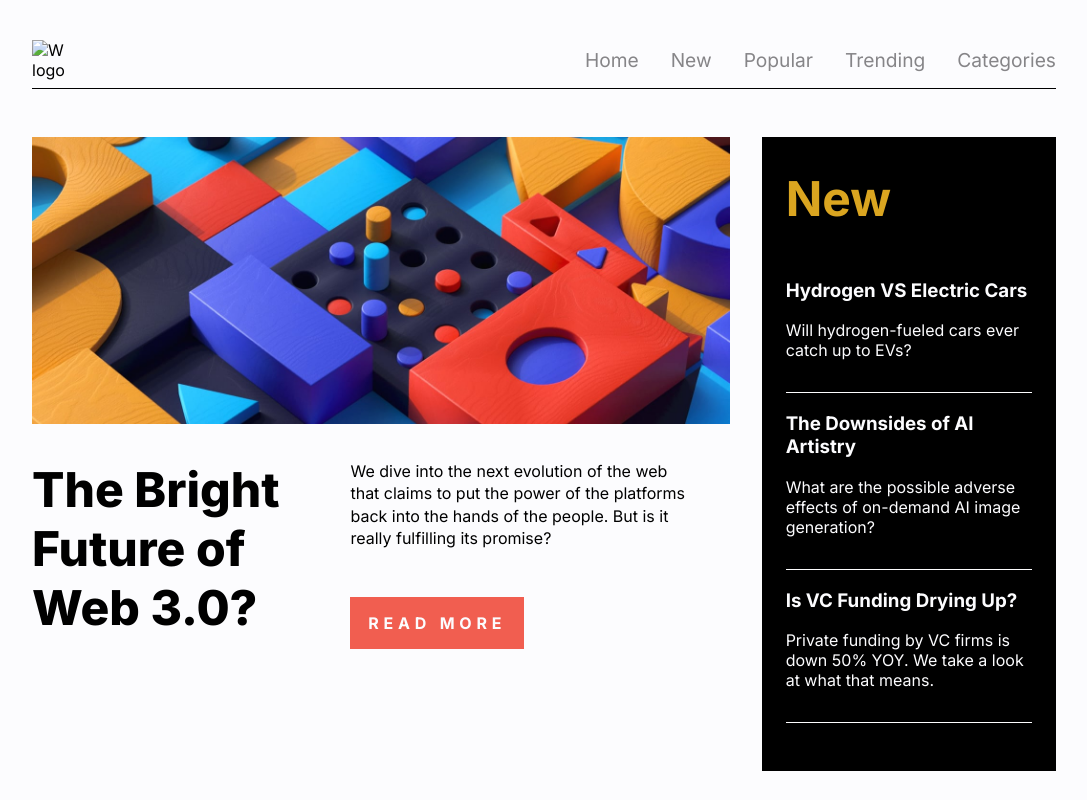
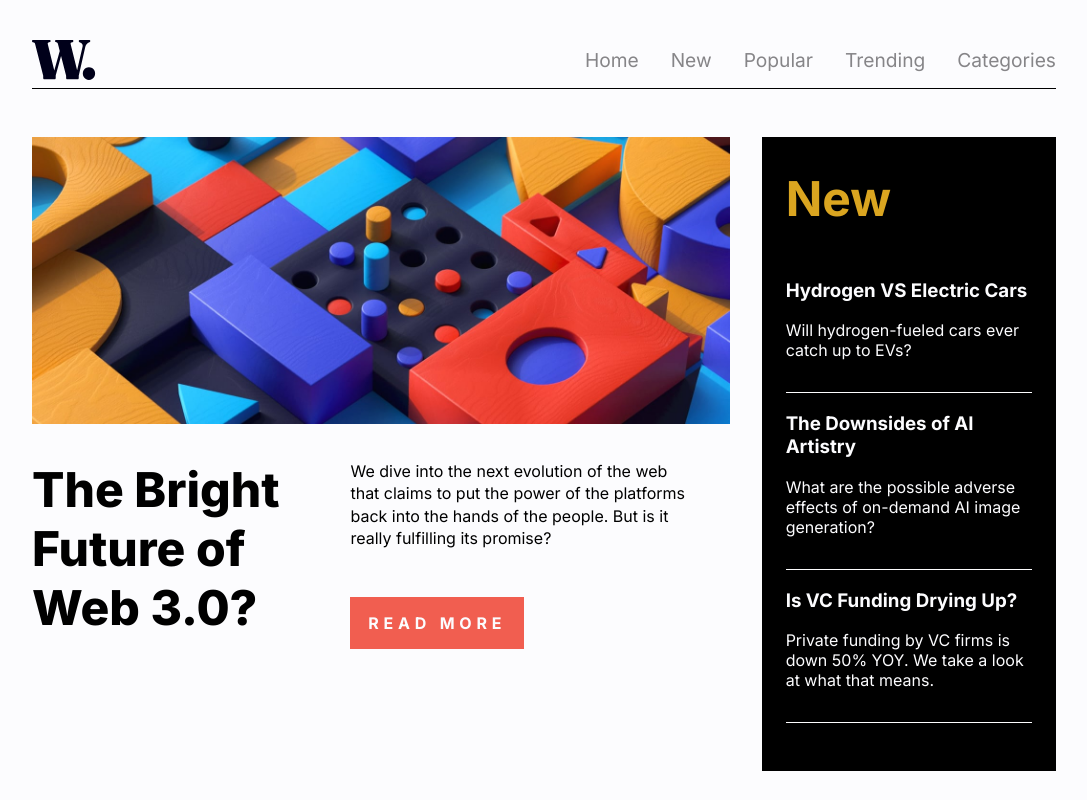
Before and after one commit to C-H-Dev/home-portal-de-noticias, a plain HTML site: page index.html in a window 1280 px wide. Shown: the top 800 px of the page, without its empty margins (96-1183 px from the left). Drawn offline with Linux system fonts and the light colour scheme; the site is published under a folder, as on GitHub Pages, so addresses that start at the root find nothing.

Commit message:
Correccion ruta relativa logo de portal de noticias

```diff
--- a/index.html
+++ b/index.html
@@ -17,7 +17,7 @@
         <header class="main-header">
 
             <!--header logo-->
-            <img src="/assets/images/logo.svg" alt="W logo" class="main-header__logo">
+            <img src="assets/images/logo.svg" alt="W logo" class="main-header__logo">
 
             <!--Header menu-->
             <nav class="main-header__nav" aria-label="Top Header Menu">
```
